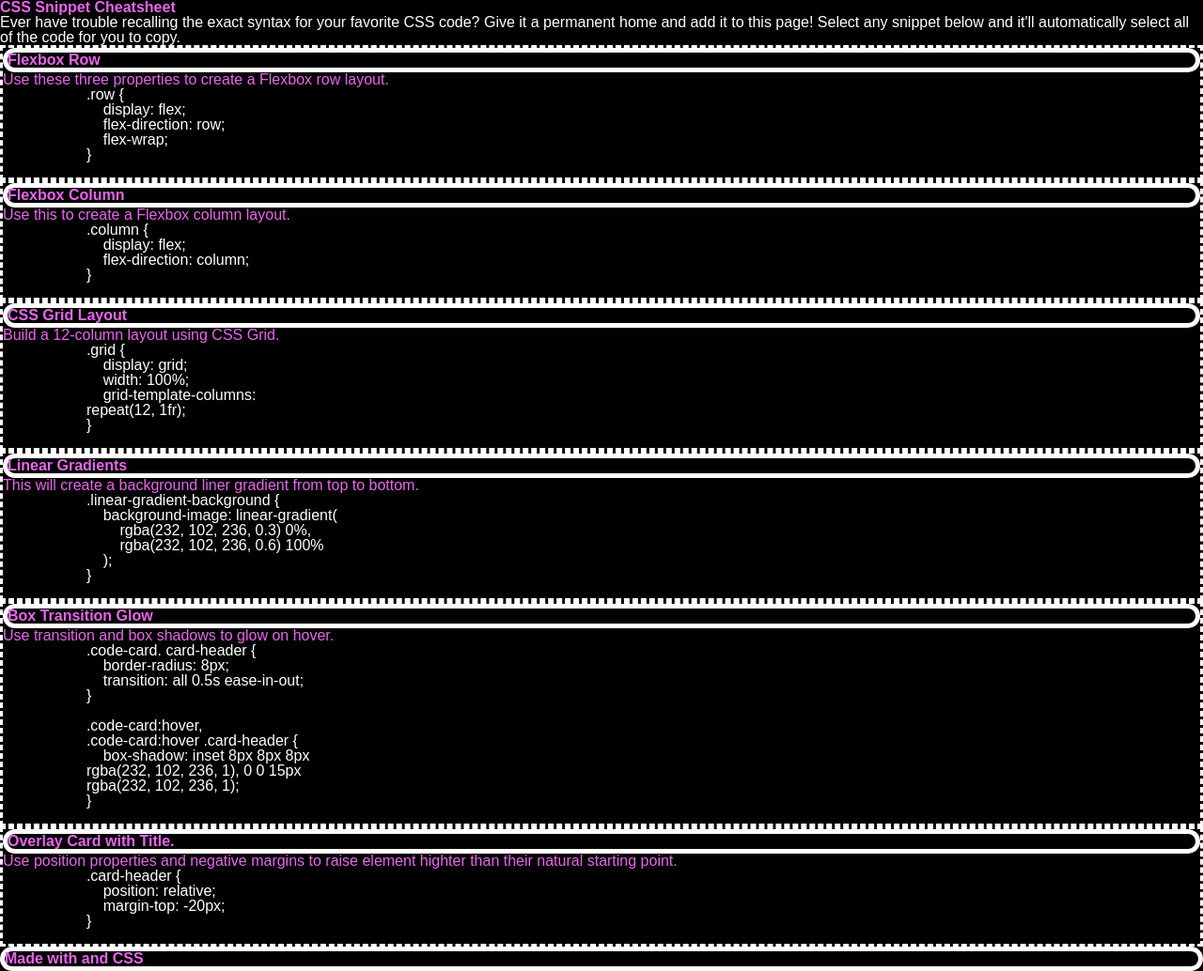
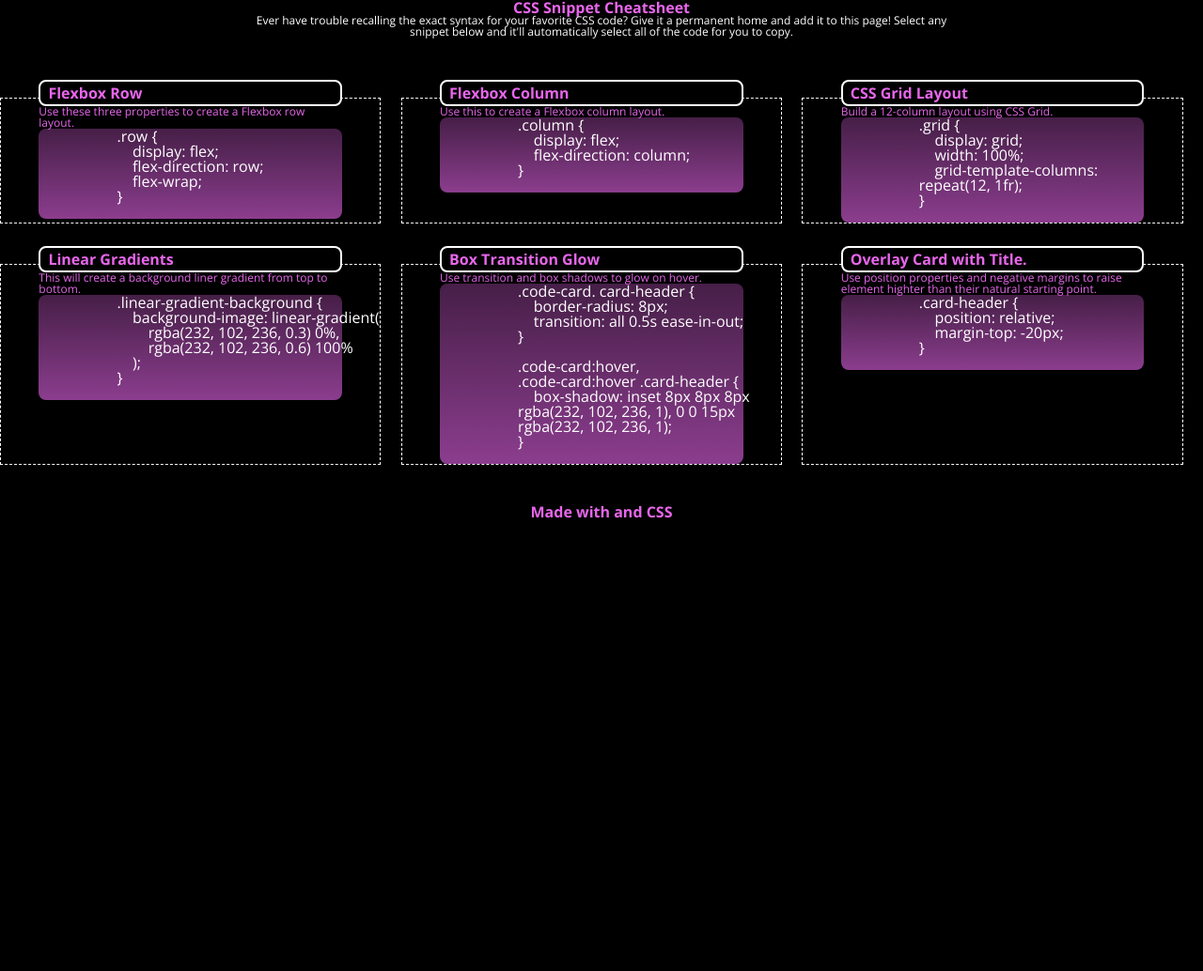
Before and after one commit to markpcomer/Cheatsheet, a plain HTML site: page index.html in a window 1280 px wide. Shown: the whole page at 94% size. After the commit the page ends 800 px from the top, so only its background shows below. Drawn offline with nearby package versions, Linux system fonts and the light colour scheme; files that its build step writes are made by us from their sources.

Commit message:
Styled font colors and element positioning.

```diff
--- a/assets/style.css
+++ b/assets/style.css
@@ -1,30 +1,91 @@
 :root{
     --main-font-color: rgba(232, 102, 236, 1);
+
 }
+/*
+.open-sans-<uniquifier> {
+    font-family: "Open Sans", sans-serif;
+    font-optical-sizing: auto;
+    font-weight: <weight>;
+    font-style: normal;
+    font-variation-settings:
+      "wdth" 100;
+  } */
 
 body{
     background-color: black;
     color:white;
+    font-family: "Open Sans", sans-serif;
 }
 
 h1{
     color: var(--main-font-color);
+    text-align: center;
+}
+
+header p {
+    text-align: center;
+    padding: 0 20%;
+    margin-bottom: 5%;
+    font-size: 12px;
 }
 
 h2{
-    border: 5px solid white;
-    border-radius: 15px;
-    color: var(--main-font-color);
+
+}
+
+pre{
+
 }
 
 footer{
     color: var(--main-font-color);
+    text-align: center;
+}
+
+.grid{
+    display: grid;
+    width: 100%;
+    grid-template-columns: repeat(3, 1fr);
 }
 
 .card{
-    border: 3px white dashed;
+    border: 1px white dashed;
+    width: 95%;
+    margin-bottom: 10%;
+
+}
+
+.card-header{
+    margin-top: -20px;
+    background-color: black;
+    width: 80%;
+    margin-left: auto;
+    margin-right: auto;
+    padding: 1% 0 1% 2%;
+    border: 2px solid white;
+    border-radius: 8px;
+    color: var(--main-font-color);
+}
+
+.card h1 {
+
 }
 
 .card p{
     color: var(--main-font-color);
+    padding: 0 10%;
+    font-size: 12px;
 }
+
+.linear-gradient-background{
+    background-image: linear-gradient(
+        rgba(232, 102, 236, 0.3) 0%,
+        rgba(232, 102, 236, 0.6) 100%
+    );
+    border-radius: 8px;
+    width: 80%;
+    margin-left: auto;
+    margin-right: auto;
+
+}
--- a/index.html
+++ b/index.html
@@ -5,6 +5,9 @@
     <meta name="viewport" content="width=device-width, initial-scale=1.0">
     <link rel="stylesheet" type="text/css" href=".assets/reset.css" />
     <link rel="stylesheet" type="text/css" href="./assets/style.css" />
+    <link rel="preconnect" href="https://fonts.googleapis.com">
+    <link rel="preconnect" href="https://fonts.gstatic.com" crossorigin>
+    <link href="https://fonts.googleapis.com/css2?family=Open+Sans:ital,wght@0,300..800;1,300..800&display=swap" rel="stylesheet">
     <title>CSS Snippet Cheatsheet</title>
 </head>
 <body>
@@ -13,11 +16,11 @@
         <p>Ever have trouble recalling the exact syntax for your favorite CSS code? Give it a permanent home and add it to this page! Select any snippet below and it'll automatically select all of the code for you to copy.</p>
     </header>
     <main>
-        <section>
+        <section class="grid">
             <div class="card">
-                <h2>Flexbox Row</h2>
+                <h2 class="card-header">Flexbox Row</h2>
                 <p>Use these three properties to create a Flexbox row layout.</p>
-                <pre>
+                <pre class="linear-gradient-background">
                     .row {
                         display: flex;
                         flex-direction: row;
@@ -26,9 +29,9 @@
                 </pre>
             </div>
             <div class="card">
-                <h2>Flexbox Column</h2>
+                <h2 class="card-header">Flexbox Column</h2>
                 <p>Use this to create a Flexbox column layout.</p>
-                <pre>
+                <pre class="linear-gradient-background">
                     .column {
                         display: flex;
                         flex-direction: column;
@@ -36,9 +39,9 @@
                 </pre>
             </div>
             <div class="card">
-                <h2>CSS Grid Layout</h2>
+                <h2 class="card-header">CSS Grid Layout</h2>
                 <p>Build a 12-column layout using CSS Grid.</p>
-                <pre>
+                <pre class="linear-gradient-background">
                     .grid {
                         display: grid;
                         width: 100%;
@@ -48,9 +51,9 @@
                 </pre>
             </div>
             <div class="card">
-                <h2>Linear Gradients</h2>
+                <h2 class="card-header">Linear Gradients</h2>
                 <p>This will create a background liner gradient from top to bottom.</p>
-                <pre>
+                <pre class="linear-gradient-background">
                     .linear-gradient-background {
                         background-image: linear-gradient(
                             rgba(232, 102, 236, 0.3) 0%,
@@ -60,9 +63,9 @@
                 </pre>
             </div>
             <div class="card">
-                <h2>Box Transition Glow</h2>
+                <h2 class="card-header">Box Transition Glow</h2>
                 <p>Use transition and box shadows to glow on hover.</p>
-                <pre>
+                <pre class="linear-gradient-background">
                     .code-card. card-header {
                         border-radius: 8px;
                         transition: all 0.5s ease-in-out;
@@ -77,9 +80,9 @@
                 </pre>
             </div>
             <div class="card">
-                <h2>Overlay Card with Title.</h2>
+                <h2 class="card-header">Overlay Card with Title.</h2>
                 <p>Use position properties and negative margins to raise element highter than their natural starting point.</p>
-                <pre>
+                <pre class="linear-gradient-background">
                     .card-header {
                         position: relative;
                         margin-top: -20px;
```
